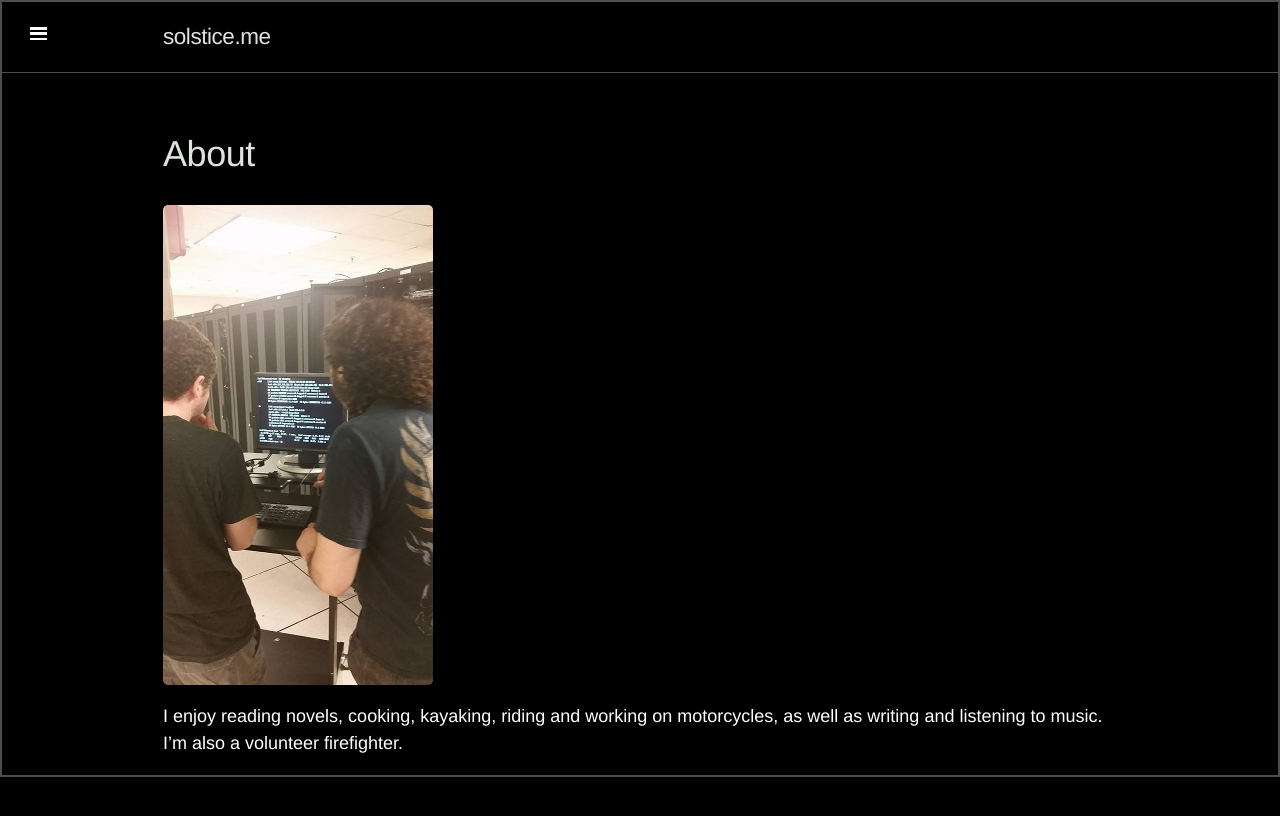
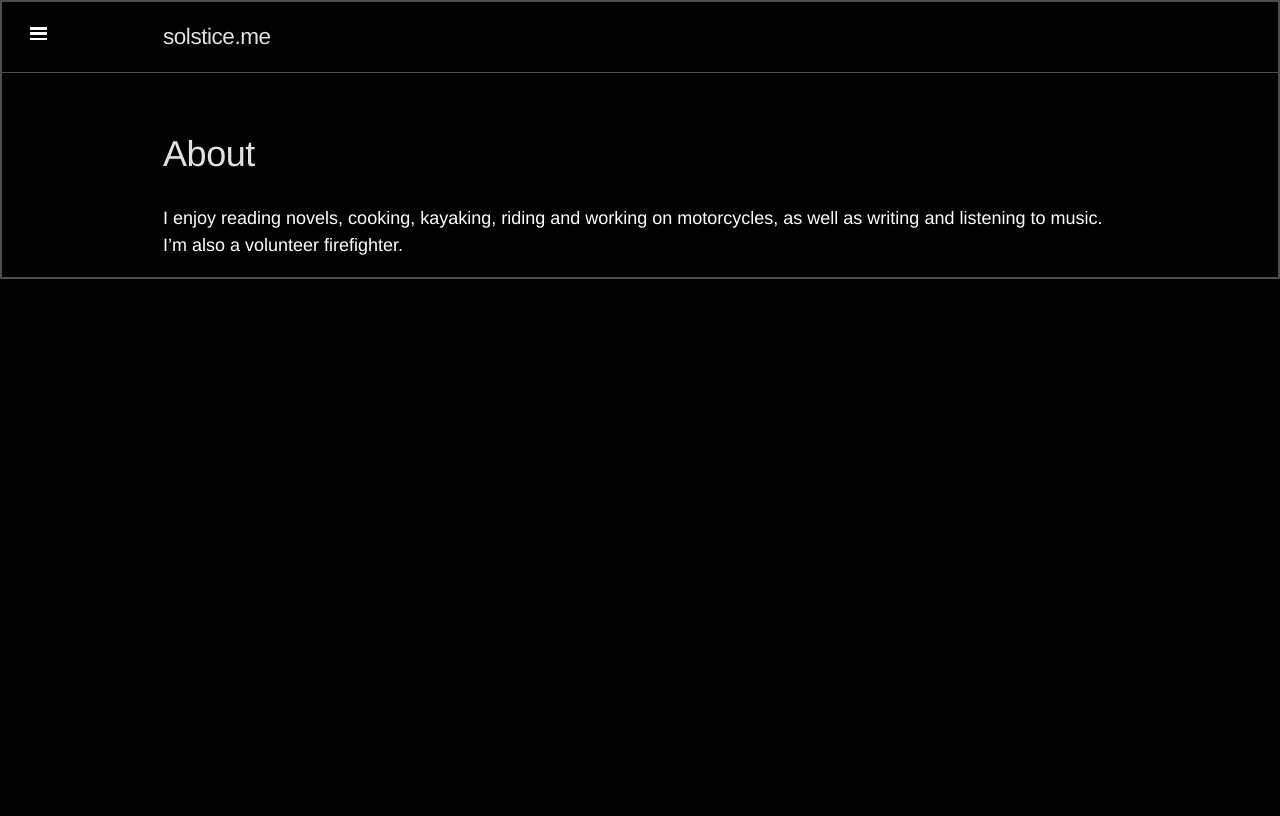
Before and after one commit to s0lst1c3/s0lst1c3.github.io, a Jekyll site: the page built from about/index.md, in a window 1280 px wide. Shown: the top 816 px of the page. Built offline with Jekyll 4.4.1, drawn with Linux system fonts in a browser that asks for light colours; Markdown is read by kramdown in place of the engine named in the settings.

Commit message:
Update index.md

```diff
--- a/about/index.md
+++ b/about/index.md
@@ -3,7 +3,5 @@ title: About
 layout: page
 ---
 
-![about pic]({{ site.baseurl }}/images/crashcart.png)
-
 
 I enjoy reading novels, cooking, kayaking, riding and working on motorcycles, as well as writing and listening to music. I'm also a volunteer firefighter.
```
